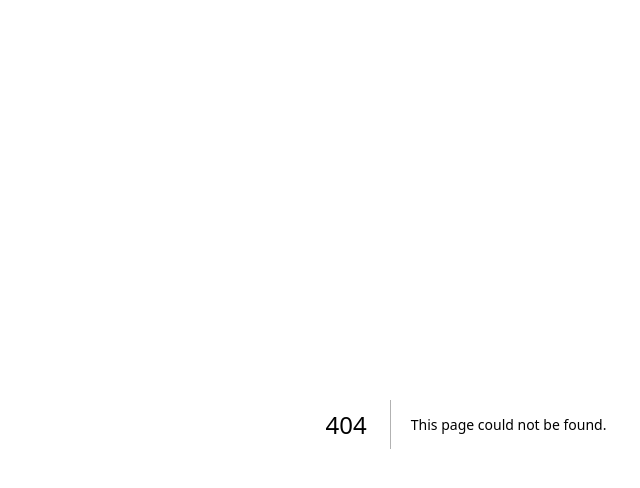
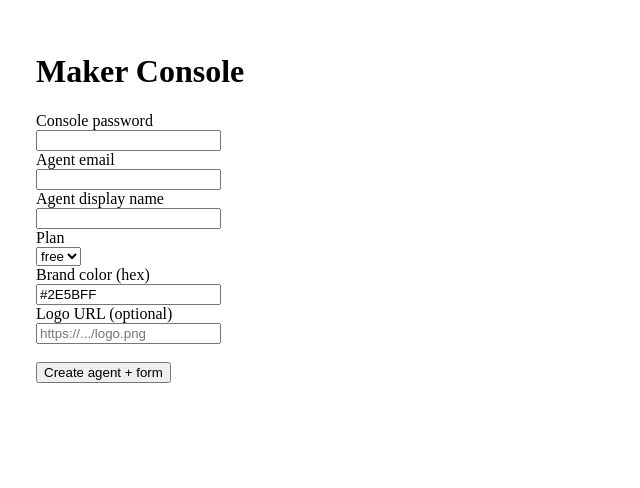
Before and after one commit to adamhouse121-byte/buyerlink-app, a Next.js app: page /maker in a window 1280 px wide. Before the commit this address had no page. Shown: the top 488 px of the page, without its empty margins (174-814 px from the left). Built offline with nearby package versions, Linux system fonts and the light colour scheme.

Commit message:
add maker console

```diff
--- /dev/null
+++ b/app/api/maker/route.ts
@@ -0,0 +1,55 @@
+import { NextResponse } from "next/server";
+import { supabaseServer } from "@/lib/supabaseServer";
+
+export async function POST(req: Request) {
+  const body = await req.json().catch(() => ({}));
+  const { password, email, display_name, plan = "free", brand_color, logo_url } = body || {};
+
+  if (!password || password !== process.env.MAKER_PASSWORD) {
+    return NextResponse.json({ ok: false, error: "Unauthorized" }, { status: 401 });
+  }
+  if (!email || !display_name) {
+    return NextResponse.json({ ok: false, error: "Missing email or display_name" }, { status: 400 });
+  }
+
+  const sb = supabaseServer(); // uses service role key
+
+  // 1) Create auth user
+  const { data: created, error: createErr } = await sb.auth.admin.createUser({
+    email,
+    email_confirm: false,
+  });
+  if (createErr || !created?.user?.id) {
+    return NextResponse.json({ ok: false, error: createErr?.message || "auth create failed" }, { status: 400 });
+  }
+  const userId = created.user.id;
+
+  // 2) Insert agent row
+  const { error: agentErr } = await sb.from("agents").insert({
+    id: userId,
+    display_name,
+    email,
+    plan,
+    brand_color: brand_color || null,
+    logo_url: logo_url || null,
+  });
+  if (agentErr) return NextResponse.json({ ok: false, error: agentErr.message }, { status: 400 });
+
+  // 3) Create default form
+  const { data: formRow, error: formErr } = await sb
+    .from("forms")
+    .insert({ agent_id: userId, name: "Default Buyer Form" })
+    .select("id")
+    .single();
+  if (formErr || !formRow) {
+    return NextResponse.json({ ok: false, error: formErr?.message || "form create failed" }, { status: 400 });
+  }
+
+  return NextResponse.json({
+    ok: true,
+    user_id: userId,
+    form_id: formRow.id,
+    form_url: `/form/${formRow.id}`,
+    settings_url: `/a/${userId}/settings`,
+  });
+}
--- /dev/null
+++ b/app/maker/page.tsx
@@ -0,0 +1,53 @@
+"use client";
+import { useState } from "react";
+
+export default function Maker() {
+  const [pwd, setPwd] = useState("");
+  const [email, setEmail] = useState("");
+  const [name, setName] = useState("");
+  const [plan, setPlan] = useState("free");
+  const [color, setColor] = useState("#2E5BFF");
+  const [logo, setLogo] = useState("");
+  const [result, setResult] = useState<any>(null);
+  const [err, setErr] = useState<string | null>(null);
+
+  async function createAgent(e: React.FormEvent) {
+    e.preventDefault();
+    setErr(null); setResult(null);
+    const r = await fetch("/api/maker", {
+      method: "POST",
+      headers: { "Content-Type": "application/json" },
+      body: JSON.stringify({ password: pwd, email, display_name: name, plan, brand_color: color, logo_url: logo }),
+    });
+    const j = await r.json();
+    if (!r.ok) setErr(j.error || "Failed");
+    else setResult(j);
+  }
+
+  return (
+    <main>
+      <h1>Maker Console</h1>
+      <form onSubmit={createAgent}>
+        <label>Console password<br/><input value={pwd} onChange={e=>setPwd(e.target.value)} required/></label><br/>
+        <label>Agent email<br/><input type="email" value={email} onChange={e=>setEmail(e.target.value)} required/></label><br/>
+        <label>Agent display name<br/><input value={name} onChange={e=>setName(e.target.value)} required/></label><br/>
+        <label>Plan<br/>
+          <select value={plan} onChange={e=>setPlan(e.target.value)}>
+            <option value="free">free</option><option value="pro">pro</option>
+          </select>
+        </label><br/>
+        <label>Brand color (hex)<br/><input value={color} onChange={e=>setColor(e.target.value)}/></label><br/>
+        <label>Logo URL (optional)<br/><input value={logo} onChange={e=>setLogo(e.target.value)} placeholder="https://.../logo.png"/></label><br/><br/>
+        <button type="submit">Create agent + form</button>
+      </form>
+
+      {err && <p style={{color:"crimson"}}>{err}</p>}
+      {result?.ok && (
+        <div style={{marginTop:16}}>
+          <p><strong>Form link:</strong> <a href={result.form_url}>{result.form_url}</a></p>
+          <p><strong>Settings:</strong> <a href={result.settings_url}>{result.settings_url}</a></p>
+        </div>
+      )}
+    </main>
+  );
+}
```
